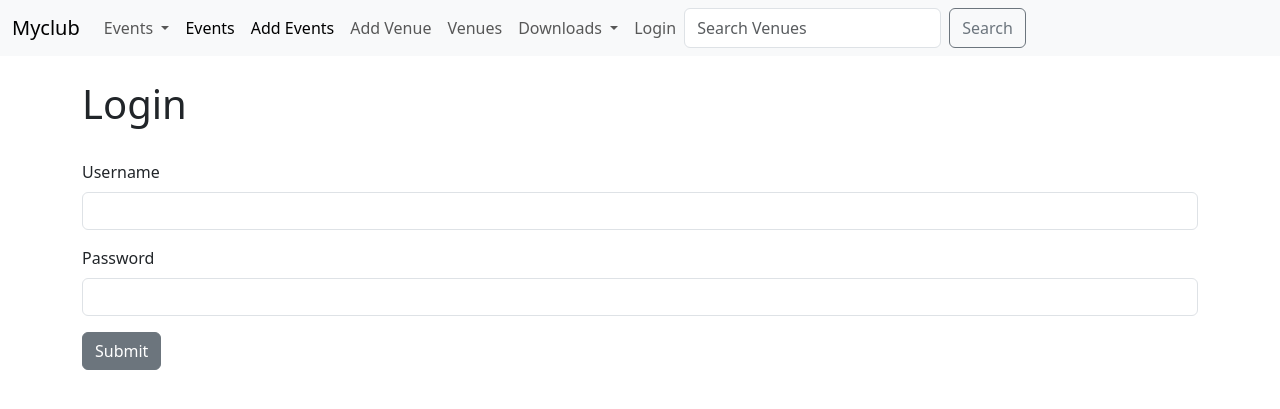
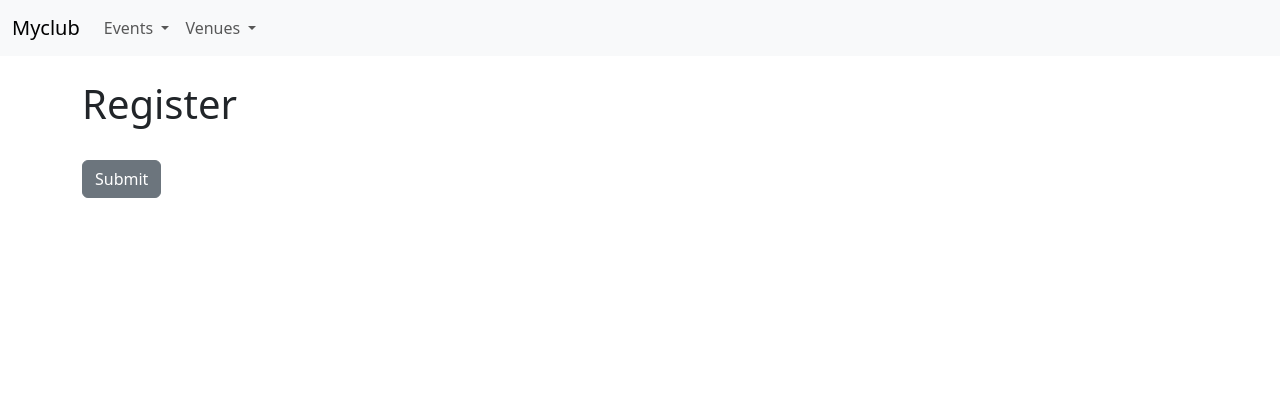
Before and after one commit to Hogbunike/django-tutorial, a Django app: page /members/login_user in a window 1280 px wide. Shown: the top 409 px of the page. Run offline with Django 3.2, Linux system fonts and the light colour scheme.

Commit message:
Register Users

```diff
--- a/events/templates/events/navbar.html
+++ b/events/templates/events/navbar.html
@@ -8,7 +8,8 @@
 <nav class="navbar navbar-expand-lg bg-body-tertiary">
   <div class="container-fluid">
     <a class="navbar-brand" href="{% url 'home' %}">Myclub</a>
-    <button class="navbar-toggler" type="button" data-bs-toggle="collapse" data-bs-target="#navbarSupportedContent" aria-controls="navbarSupportedContent" aria-expanded="false" aria-label="Toggle navigation">
+    <button class="navbar-toggler" type="button" data-bs-toggle="collapse" data-bs-target="#navbarSupportedContent"
+            aria-controls="navbarSupportedContent" aria-expanded="false" aria-label="Toggle navigation">
       <span class="navbar-toggler-icon"></span>
     </button>
     <div class="collapse navbar-collapse" id="navbarSupportedContent">
@@ -18,19 +19,23 @@
           <a class="nav-link dropdown-toggle" href="#" role="button" data-bs-toggle="dropdown" aria-expanded="false">
             Events
           </a>
+
           <ul class="dropdown-menu">
-            <li><a class="nav-link active" aria-current="page" href="{% url 'event_list' %}">All Events</a></li>
-            <li><a class="dropdown-item" href="#">Another action</a></li>
-            <li><hr class="dropdown-divider"></li>
+            <li><a class="dropdown-item" aria-current="page" href="{% url 'event_list' %}">All Events</a></li>
+            <li><a class="dropdown-item" aria-current="page" href="{% url 'add-event' %}">Add Events</a></li>
+
             <li><a class="dropdown-item" href="#">Something else here</a></li>
           </ul>
-        </li>
+        <li class="nav-item dropdown">
+          <a class="nav-link dropdown-toggle" href="#" role="button" data-bs-toggle="dropdown" aria-expanded="false">
+            Venues
+          </a>
+          <ul class="dropdown-menu">
+            <li><a class="dropdown-item" href="{% url 'venue-list' %}">All Venues</a></li>
+            <li><a class="dropdown-item" href="{% url 'add-venue' %}">Add Venue</a></li>
 
-          <a class="nav-link active" aria-current="page" href="{% url 'event_list' %}">Events</a>
-        </li>
-         <li class="nav-item">
-          <a class="nav-link active" aria-current="page" href="{% url 'add-event' %}">Add Events</a>
-        </li>
+
+
         <li class="nav-item">
           <a class="nav-link" href="{% url 'add-venue' %}">Add Venue</a>
         </li>
@@ -55,6 +60,10 @@
 
         {% else %}
         <li class="nav-item">
+          <a class="nav-link" href="{% url 'register_user' %}">Register</a>
+        </li>
+
+        <li class="nav-item">
           <a class="nav-link" href="{% url 'login' %}">Login</a>
         </li>
         {% endif %}
--- a/members/templates/authenticate/login.html
+++ b/members/templates/authenticate/login.html
@@ -9,22 +9,11 @@
 
     {% block content %}
 
-    <h1>Login</h1>
+    <h1>Register</h1>
     <br>
 
         <form action="" method=POST>
             {% csrf_token %}
-
-        <div class="mb-3">
-            <label for="exampleInputEmail" class="form-label">Username</label>
-            <input type="text" class="form-control" name="username" aria-describedby="emailHelp">
-        </div>
-        <div class="mb-3">
-            <label for="exampleInputPassword1" class="form-label">Password</label>
-            <input type="password" class="form-control" name="password">
-        </div>
-
-
 
             <input type="submit" value="Submit" class="btn btn-secondary">
         </form>
--- a/members/urls.py
+++ b/members/urls.py
@@ -4,5 +4,6 @@ from . import views
 urlpatterns = [
     path('login_user', views.login_user, name='login'),
     path('logout_user', views.logout_user, name='logout'),
+    path('register_user', views.register_user, name='register_user')
 
 ]
--- a/members/views.py
+++ b/members/views.py
@@ -1,6 +1,7 @@
 from django.shortcuts import render, redirect
 from django.contrib.auth import authenticate, login, logout
 from django.contrib import messages
+from django.contrib.auth.forms import UserCreationForm
 
 def login_user(request):
     if request.method == "POST":
@@ -21,3 +22,6 @@ def logout_user(request):
     logout(request)
     messages.success(request, ("you were logged out"))
     return redirect('home')
+
+def register_user(request):
+    return render(request, 'authenticate/register_user.html', {})
```
Also changed, not shown: members/templates/authenticate/register_user.html (added, +38 -0 lines), db.sqlite3.
